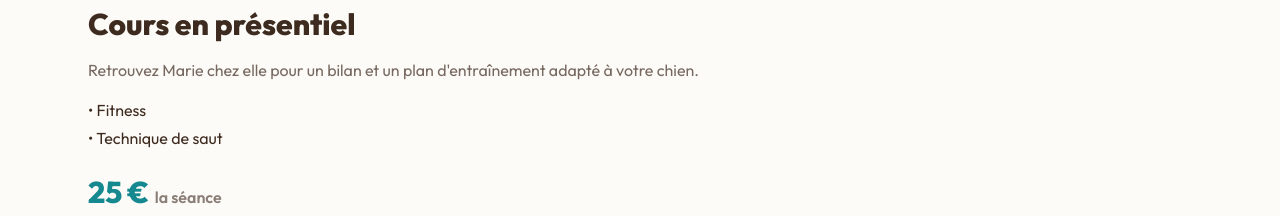
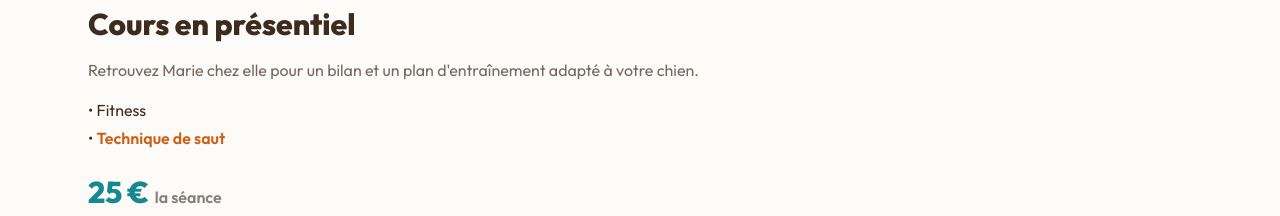
Before and after one commit to caro-commits/dogfit, a Next.js app: page /cours in a window 1280 px wide. Shown: the part 900-1116 px from the top of the page. Built offline with nearby package versions, Linux system fonts and the light colour scheme.

Commit message:
Link 'Technique de saut' in Cours en présentiel to the Stage section

```diff
--- a/app/(public)/cours/page.tsx
+++ b/app/(public)/cours/page.tsx
@@ -132,7 +132,15 @@ export default function CoursesPage() {
         </p>
         <ul className="mt-4 space-y-1 text-brand-brown">
           <li>• Fitness</li>
-          <li>• Technique de saut</li>
+          <li>
+            •{" "}
+            <Link
+              href="#technique-saut"
+              className="font-semibold text-brand-orange hover:underline"
+            >
+              Technique de saut
+            </Link>
+          </li>
         </ul>
         <p className="mt-6 text-3xl font-extrabold text-brand-turquoise-dark">
           25 €{" "}
```
